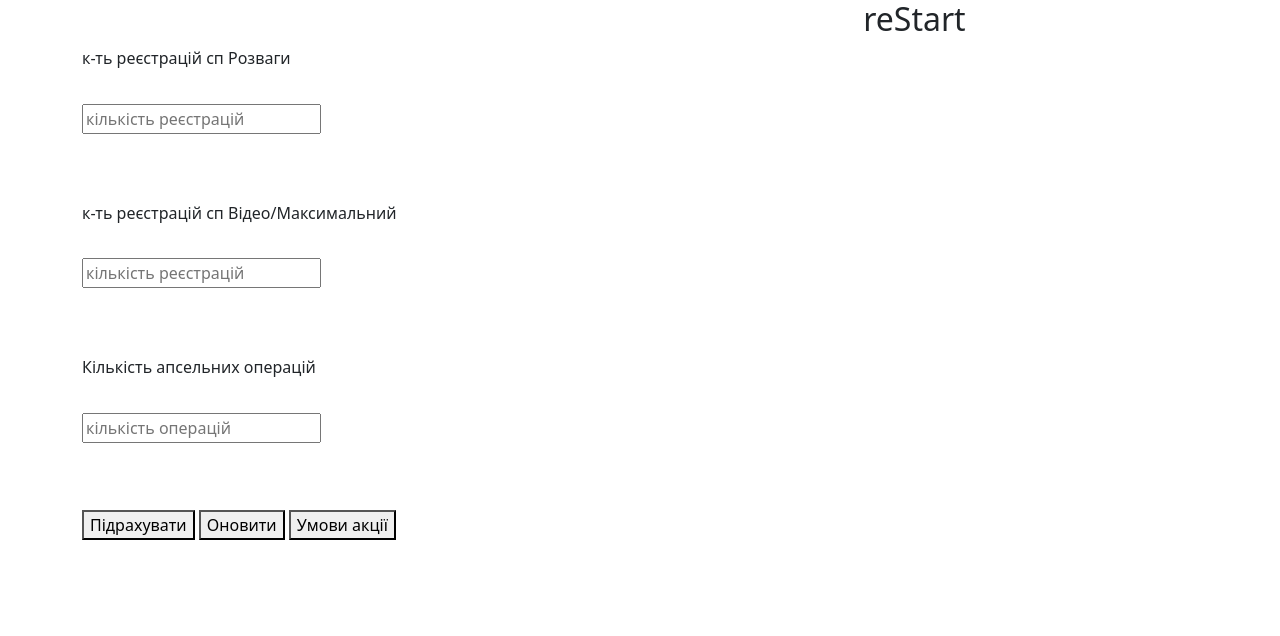
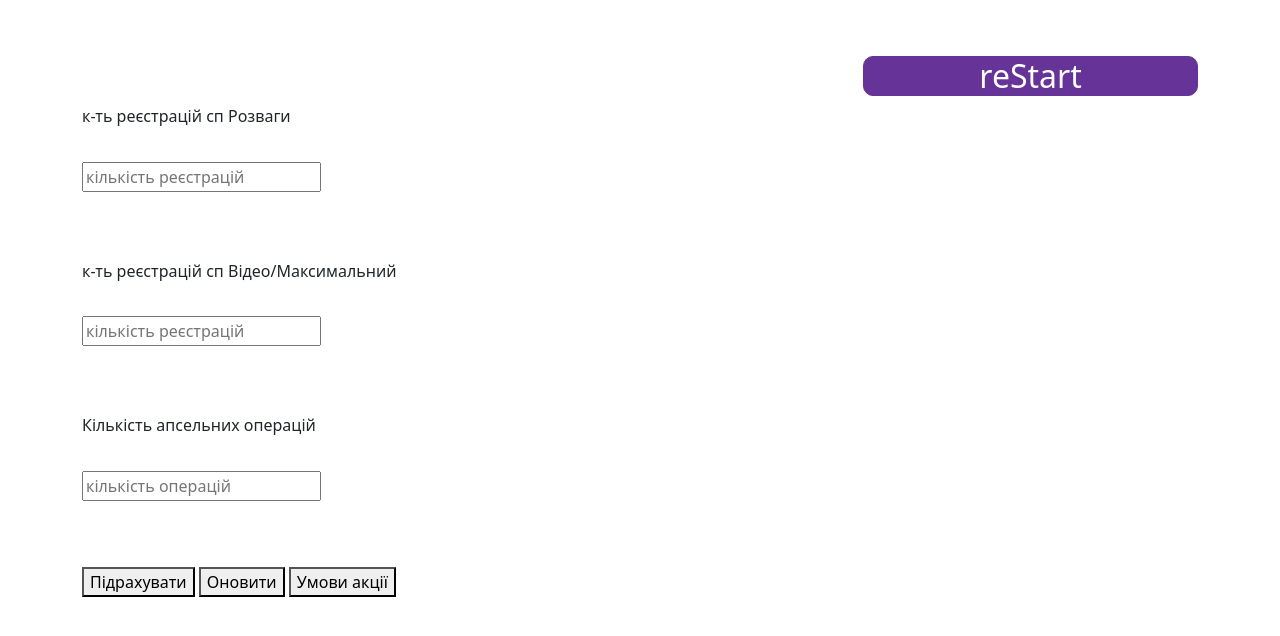
Before and after one commit to SlavaOd/restart, a plain HTML site: page index.html in a window 1280 px wide. Drawn offline with nearby package versions, Linux system fonts and the light colour scheme.

Commit message:
first commit

```diff
--- a/style.css
+++ b/style.css
@@ -12,6 +12,12 @@ body {
     font-size: 200%;
     width: 30%;
     margin-left: auto;
+    border: 1px solid rebeccapurple;
+    border-radius: 10px;
+    text-align: center;
+    margin-top: 5%;
+    background-color: rebeccapurple;
+    color: #ffffff;
 }
 
 .div {
```
